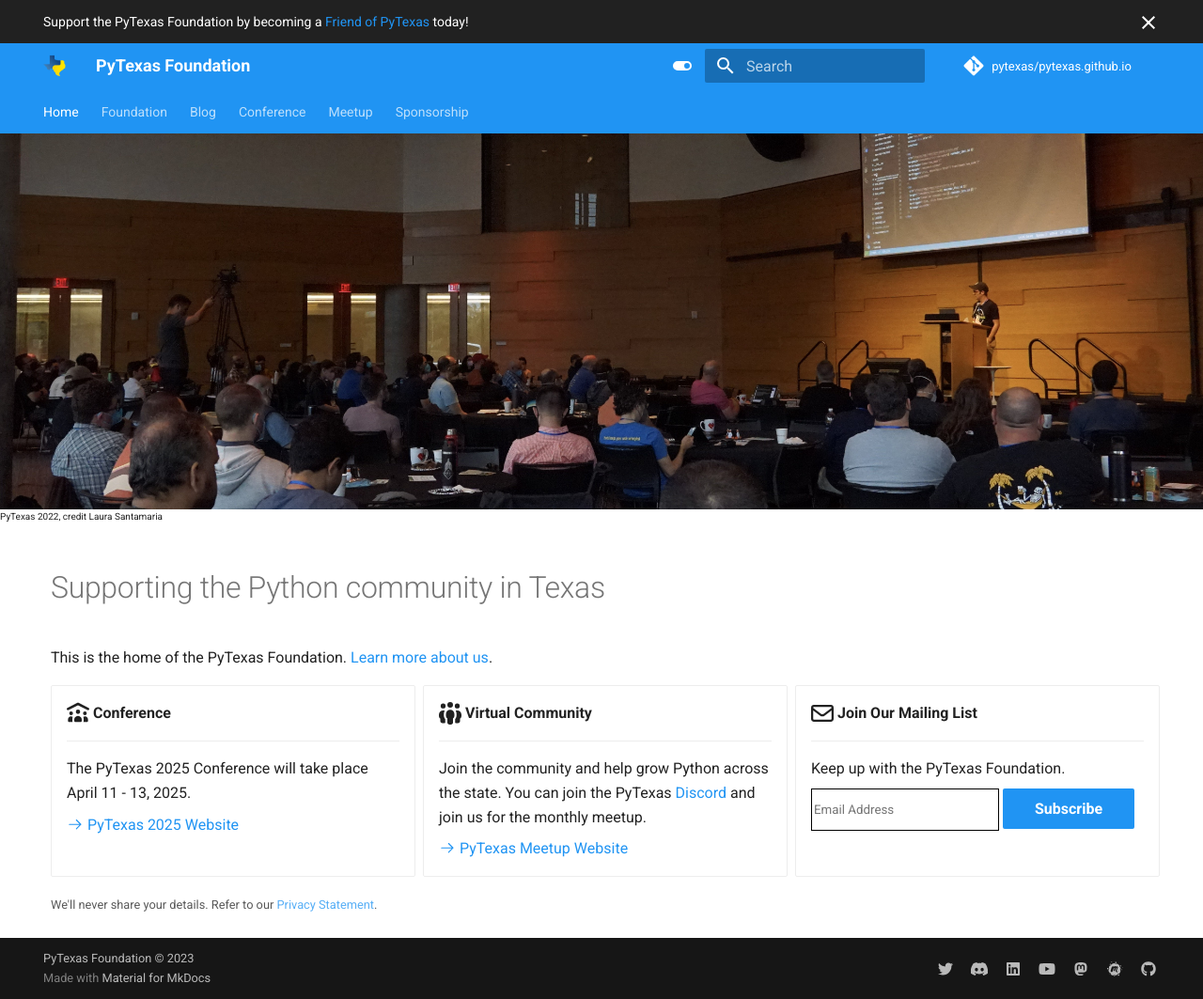
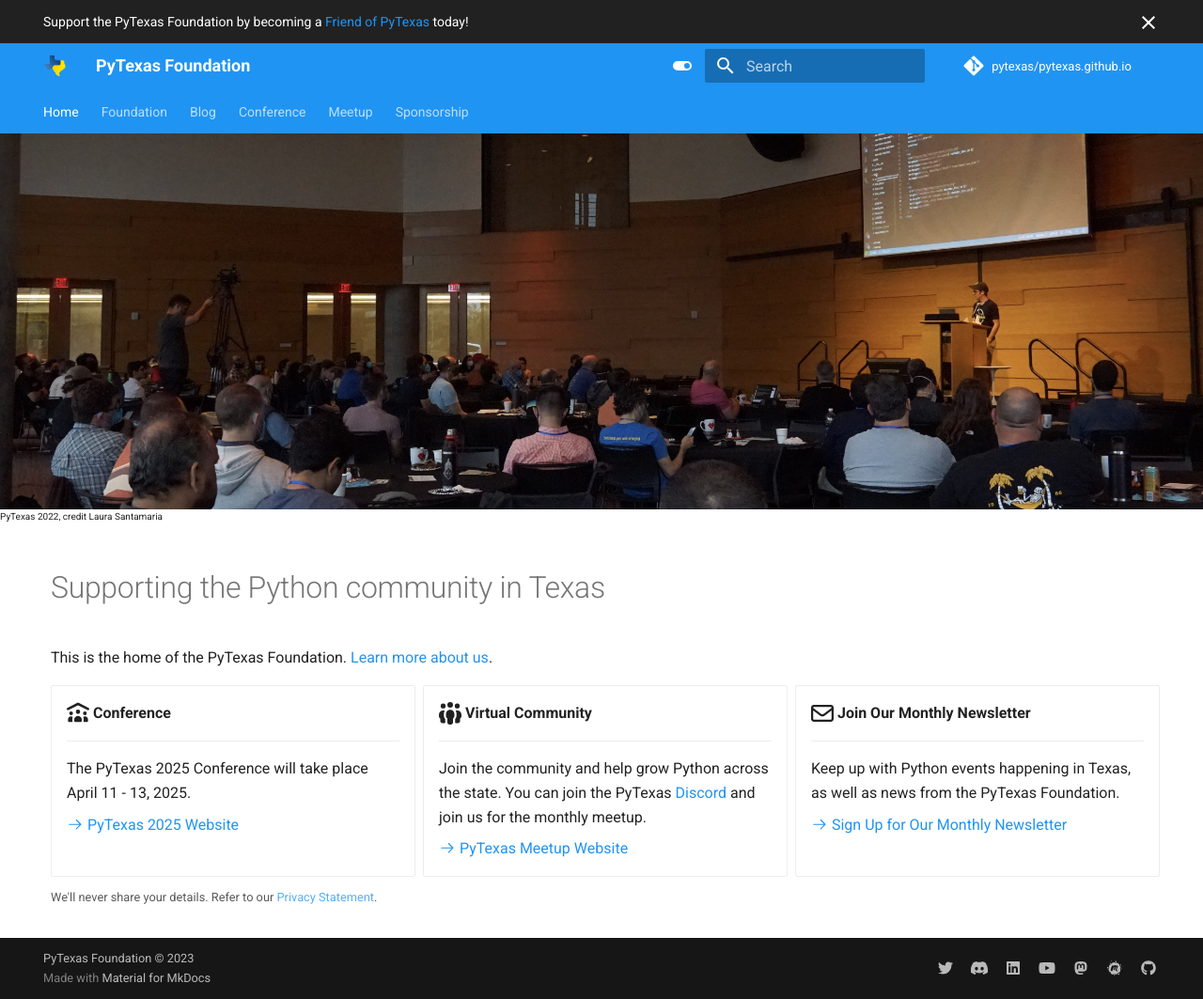
Before and after one commit to pytexas/pytexas.github.io, an MkDocs documentation site: the page built from docs/index.md, in a window 1280 px wide and 1063 px high. Shown: the whole window at 94% size. Built offline with MkDocs 1.6.1 and Material for MkDocs 9.7.7, drawn with Linux system fonts in a browser that asks for light colours; comment, search, counter and statistics services are not loaded.

Commit message:
removing the janky form and moving to a new signup form powered by ma… (#17)
* removing the janky form and moving to a new signup form powered by mailchimp

* changing wording

```diff
--- a/docs/index.md
+++ b/docs/index.md
@@ -24,18 +24,14 @@
 
     [:octicons-arrow-right-24: PyTexas Meetup Website](https://pytexas.org/meetup)
 
--   :fontawesome-regular-envelope:{ .lg .middle} __Join Our Mailing List__
+-   :fontawesome-regular-envelope:{ .lg .middle} __Join Our Monthly Newsletter__
 
     ---
 
-    Keep up with the PyTexas Foundation.
+    Keep up with Python events happening in Texas, as well as news from the PyTexas Foundation.
 
-    <form role="form" action="//pytexas.us11.list-manage.com/subscribe/post?u=93d4ab771d0c2e4facc053add&amp;id=fa6aa40a2e" method="post" data-form-email novalidate>
-    <div class="form-row">
-        <input type="email" class="form-control" placeholder="Email Address" aria-label="Email Address" name="EMAIL" required style="border: 1px solid black; width: 200px; height: 45px;">
-        <button type="submit" class="md-button md-button--primary " data-loading-text="Sending">Subscribe</button>
-    </div>
-</form>
+    [:octicons-arrow-right-24: Sign Up for Our Monthly Newsletter](https://mailchi.mp/035388afb48a/pytexas-community)
+
 <small class="text-muted form-text">
     We'll never share your details. Refer to our <a href="privacy">Privacy Statement</a>.
 </small>
```
